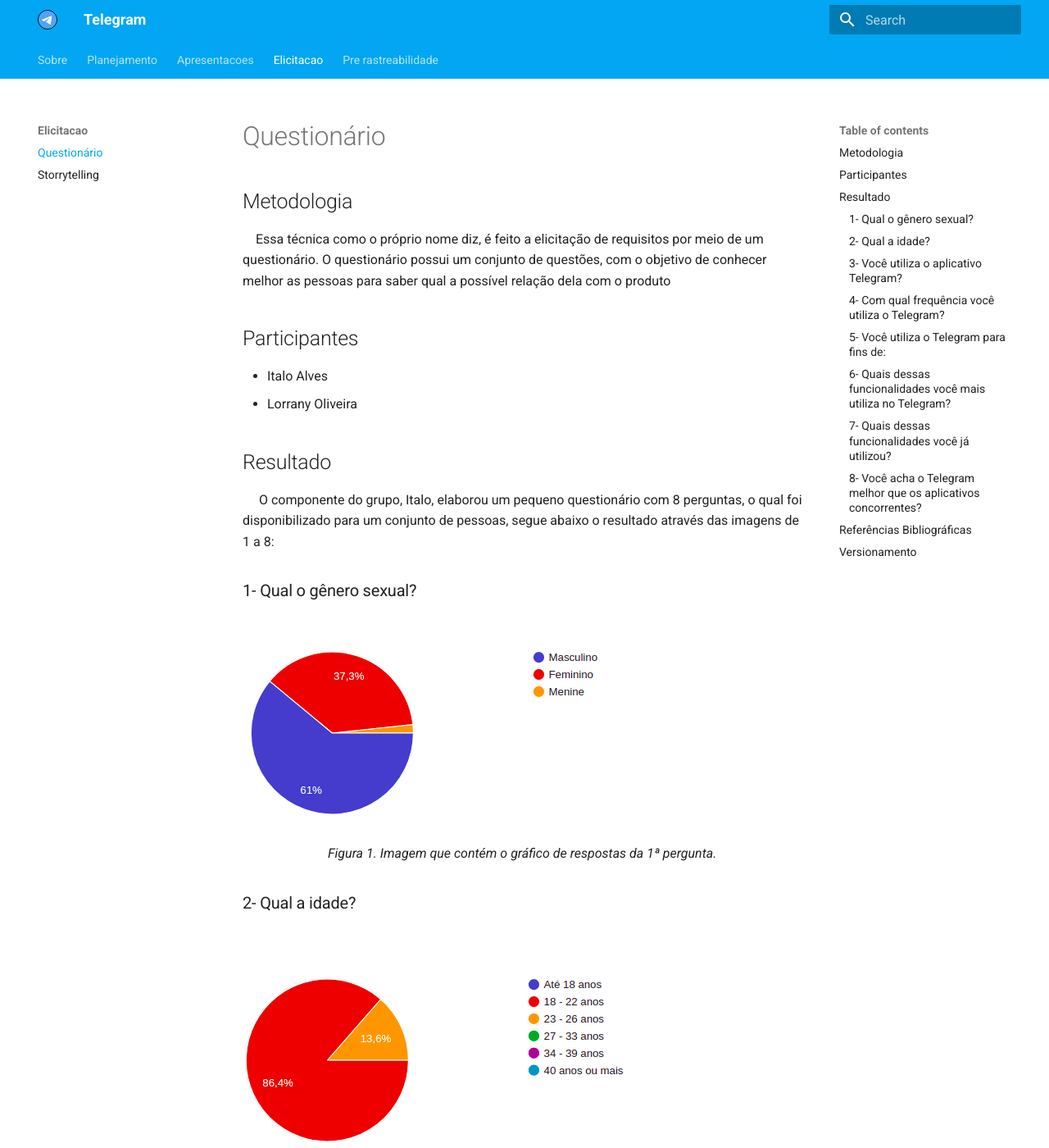
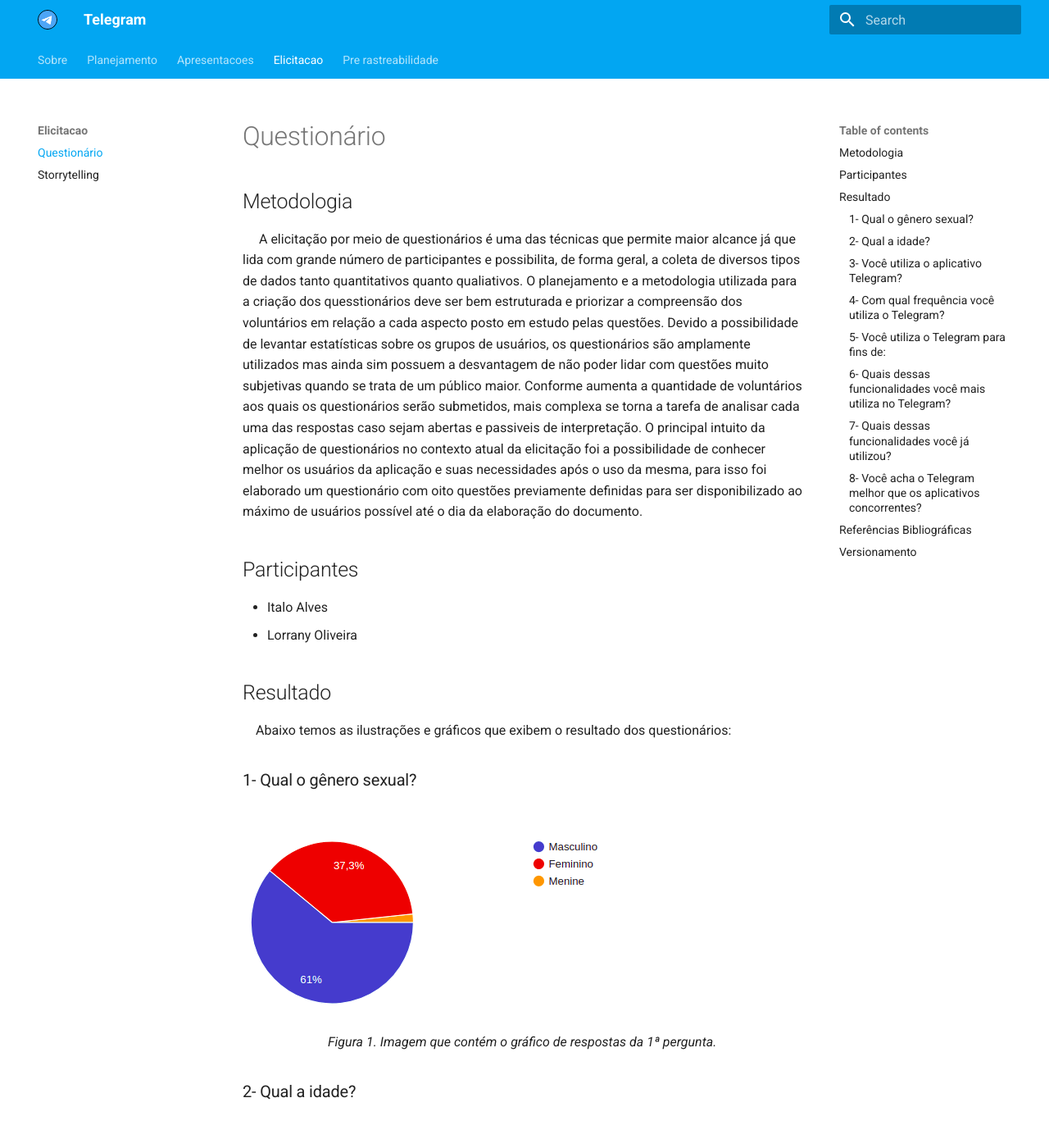
Before and after one commit to Requisitos-de-Software/2020.2-Telegram, an MkDocs documentation site: the page built from docs/elicitacao/questionario.md, in a window 1280 px wide and 1400 px high. Shown: the whole window at 82% size. Built offline with MkDocs 1.6.1 and Material for MkDocs 9.7.7, drawn with Linux system fonts in a browser that asks for light colours; some of the changed text lies outside the part shown.

Commit message:
Ajusta texto principal

```diff
--- a/docs/elicitacao/questionario.md
+++ b/docs/elicitacao/questionario.md
@@ -2,7 +2,7 @@
 
 ## Metodologia
 
-<p>&emsp;Essa técnica como o próprio nome diz, é feito a elicitação de requisitos por meio de um questionário. O questionário possui um conjunto de questões, com o objetivo de conhecer melhor as pessoas para saber qual a possível relação dela com o produto </p>
+<p>&emsp; A elicitação por meio de questionários é uma das técnicas que permite maior alcance já que lida com grande número de participantes e possibilita, de forma geral, a coleta de diversos tipos de dados tanto quantitativos quanto qualiativos. O planejamento e a metodologia utilizada para a criação dos quesstionários deve ser bem estruturada e priorizar a compreensão dos voluntários em relação a cada aspecto posto em estudo pelas questões. Devido a possibilidade de levantar estatísticas sobre os grupos de usuários, os questionários são amplamente utilizados mas ainda sim possuem a desvantagem de não poder lidar com questões muito subjetivas quando se trata de um público maior. Conforme aumenta a quantidade de voluntários aos quais os questionários serão submetidos, mais complexa se torna a tarefa de analisar cada uma das respostas caso sejam abertas e passiveis de interpretação. O principal intuito da aplicação de questionários no contexto atual da elicitação foi a possibilidade de conhecer melhor os usuários da aplicação e suas necessidades após o uso da mesma, para isso foi elaborado um questionário com oito questões previamente definidas para ser disponibilizado ao máximo de usuários possível até o dia da elaboração do documento.</p>
 
 ## Participantes
 
@@ -11,7 +11,7 @@
 
 ## Resultado
 
-<p>&emsp; O componente do grupo, Italo, elaborou um pequeno questionário com 8 perguntas, o qual foi disponibilizado para um conjunto de pessoas, segue abaixo o resultado através das imagens de 1 a 8: </p>
+<p>&emsp;Abaixo temos as ilustrações e gráficos que exibem o resultado dos questionários: </p>
 
 ### 1- Qual o gênero sexual?
 
@@ -71,3 +71,4 @@
 | :--------: | :----: | :--------------------------------------: | :--------------: |
 | 11.03.2021 |  1.0   |  Criação e desenvolvimento do documento  | Lorrany Oliveira |
 | 11.03.2021 |  2.0   | Revisa documento e padroniza formatações | Lucas Boaventura |
+| 12.03.2021 |  3.0   | Ajustes e refatoração do texto principal |   Brenda Santos  |
```
